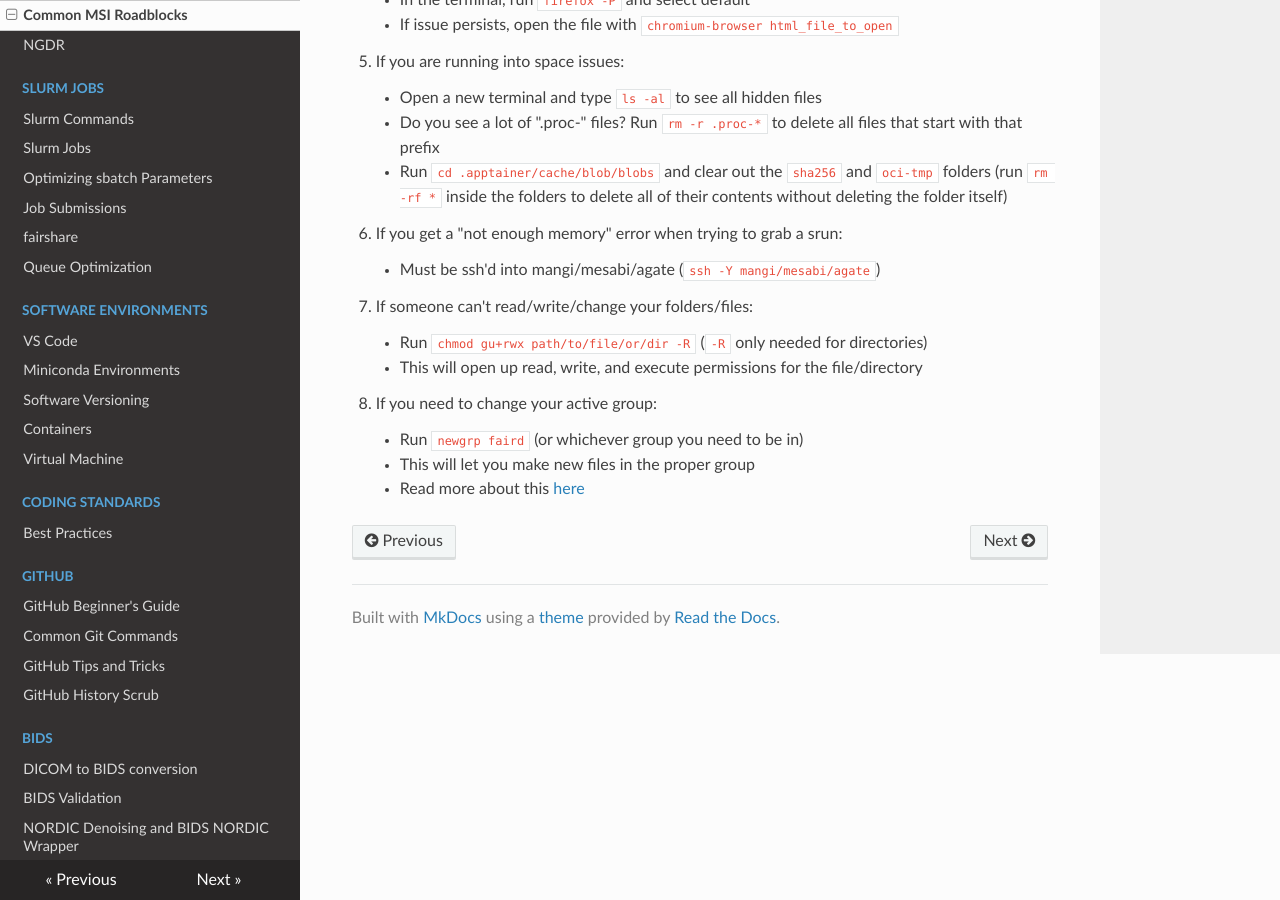
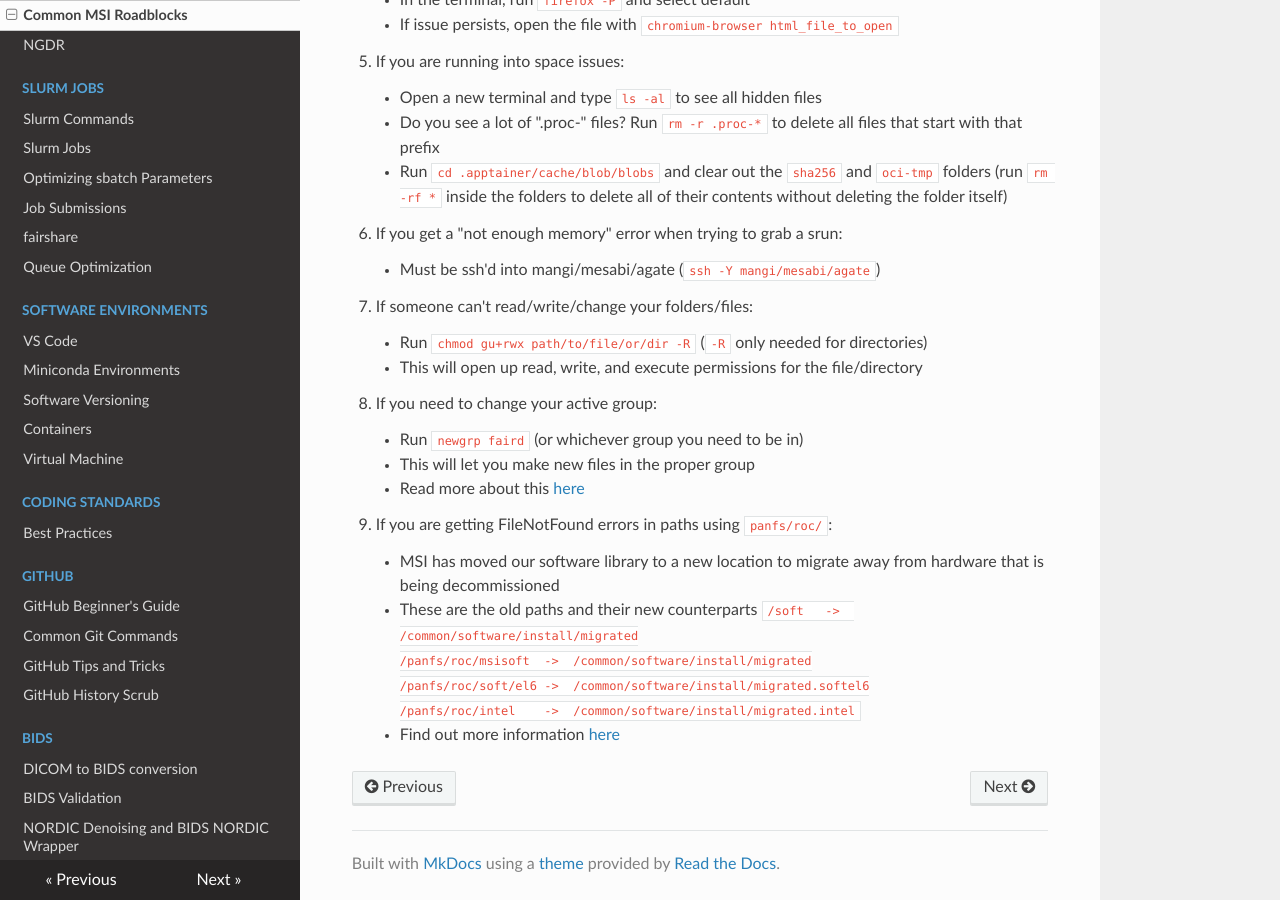
Before and after one commit to DCAN-Labs/cdni-brain, an MkDocs documentation site: the page built from docs/roadblocks.md, in a window 1280 px wide and 900 px high, scrolled down 635 px. Built offline with MkDocs 1.6.1, drawn with Linux system fonts in a browser that asks for light colours; nearby versions of some CDN libraries.

Commit message:
add info about path change

````diff
--- a/docs/roadblocks.md
+++ b/docs/roadblocks.md
@@ -57,3 +57,17 @@
     * This will let you make new files in the proper group
 
     * Read more about this [here](https://opensource.com/article/19/9/linux-chgrp-and-newgrp-commands#:~:text=The%20newgrp%20command%20allows%20a%20user%20to%20override,all%20files%20must%20have%20the%20same%20group%20ownership.)
+
+38. If you are getting FileNotFound errors in paths using `panfs/roc/`:
+
+    * MSI has moved our software library to a new location to migrate away from hardware that is being decommissioned
+
+    * These are the old paths and their new counterparts
+    ```
+    /soft	->  /common/software/install/migrated
+    /panfs/roc/msisoft	->  /common/software/install/migrated
+    /panfs/roc/soft/el6 ->  /common/software/install/migrated.softel6
+    /panfs/roc/intel	->  /common/software/install/migrated.intel
+    ```
+
+    * Find out more information [here](https://www.msi.umn.edu/support/faq/how-do-i-update-my-workflow-after-software-library-migration)
````
